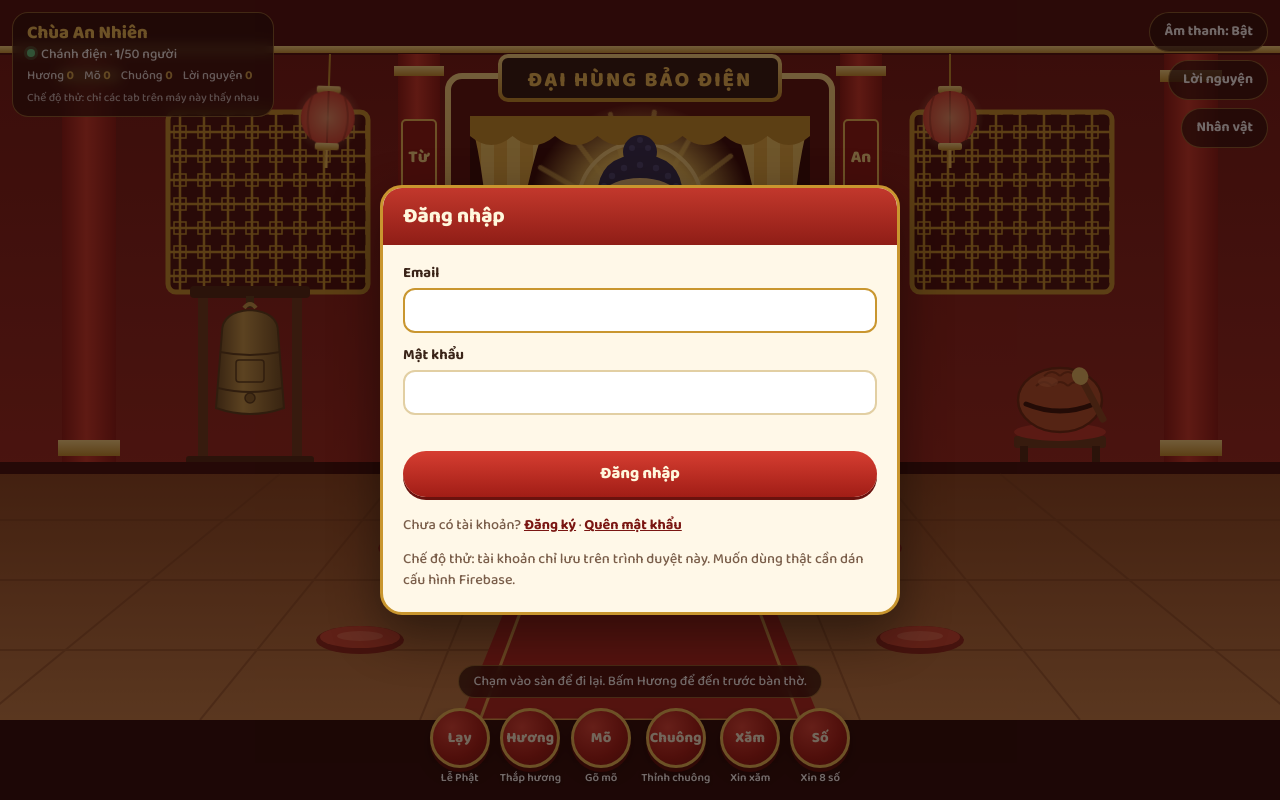
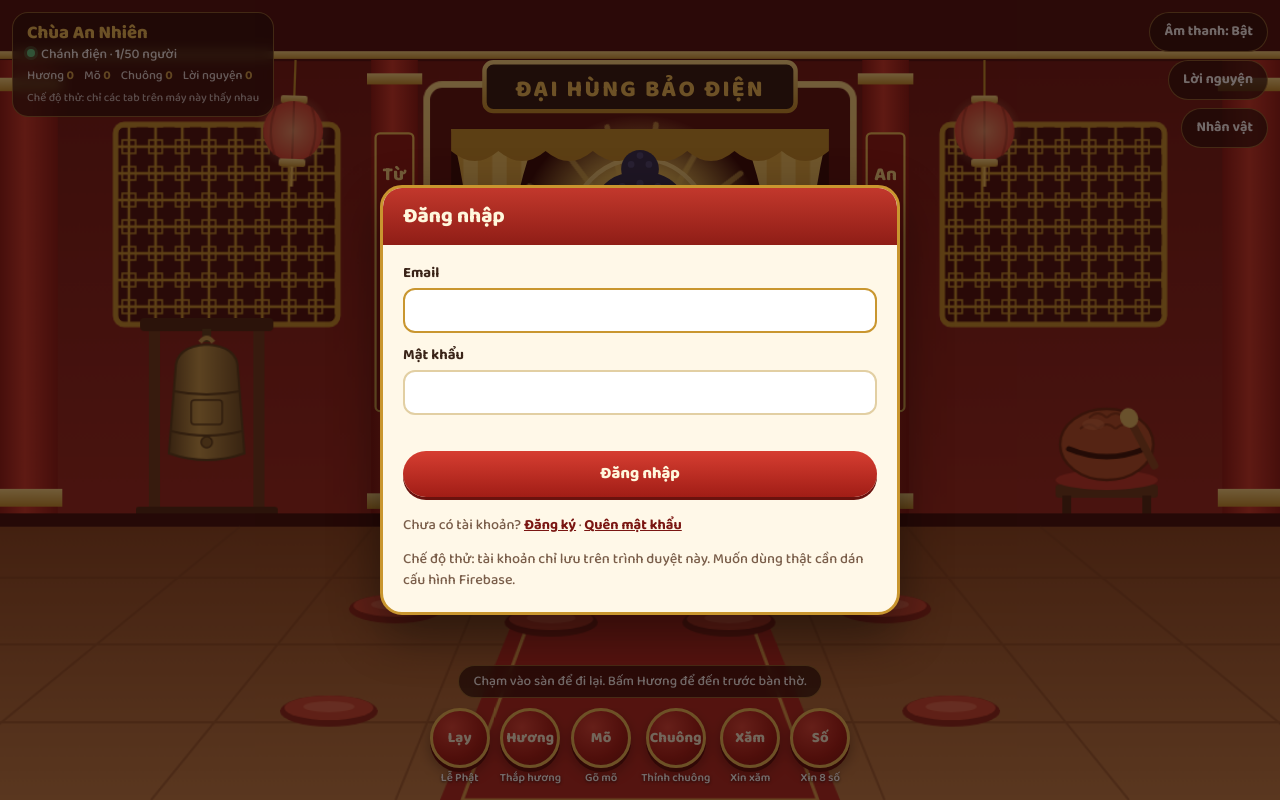
Before and after one commit to duy0969011749-sketch/chua-an-nhien, a plain HTML site: page index.html in a window 1280 px wide. Drawn offline with Linux system fonts and the light colour scheme.

Commit message:
Phong canh vua man hinh ca khi chua vao chua
Co-Authored-By: Claude Opus 5.5 <noreply@anthropic.com>
Claude-Session: https://claude.ai/code/session_01J6Gw1rJh6LrRT6xGymMrvQ

```diff
--- a/index.html
+++ b/index.html
@@ -1286,7 +1286,8 @@ function tick(now){
     p.el.style.transform = `translate(${src.x.toFixed(1)}px,${src.y.toFixed(1)}px) scale(${s.toFixed(3)})`;
     p.el.style.zIndex = Math.round(src.y);
   }
-  if (me) updateCamera(me.x, me.y, dt);
+  // chưa vào chùa vẫn phóng cảnh vừa màn hình, nhìn vào giữa chánh điện
+  if (me) updateCamera(me.x, me.y, dt); else updateCamera(640, 600, dt);
   requestAnimationFrame(tick);
 }
 
```
